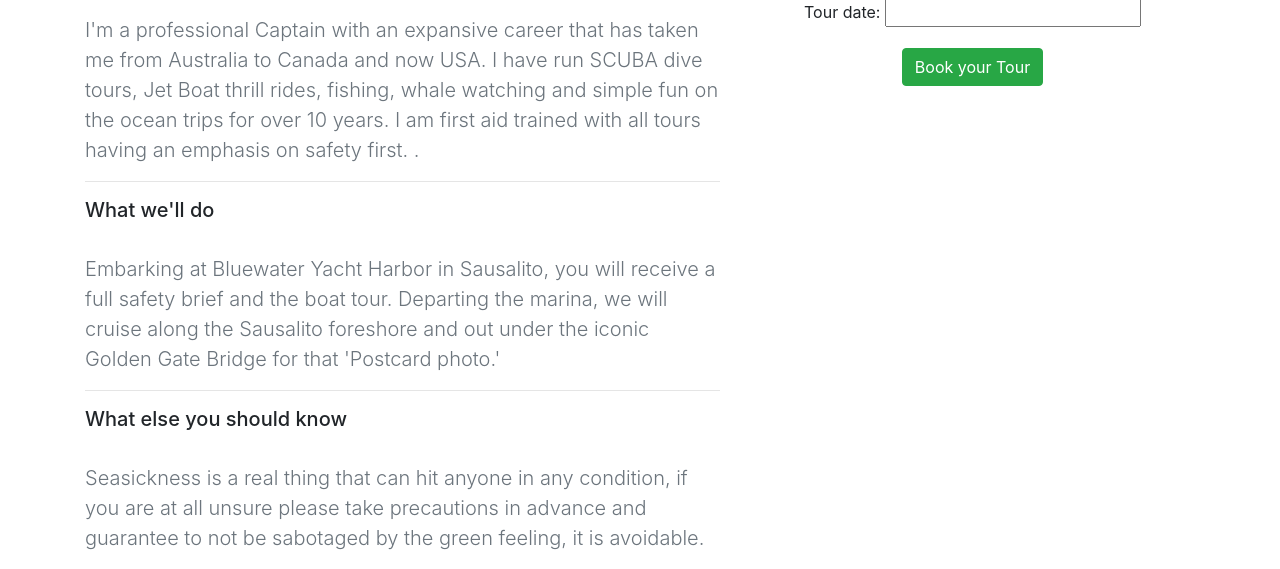
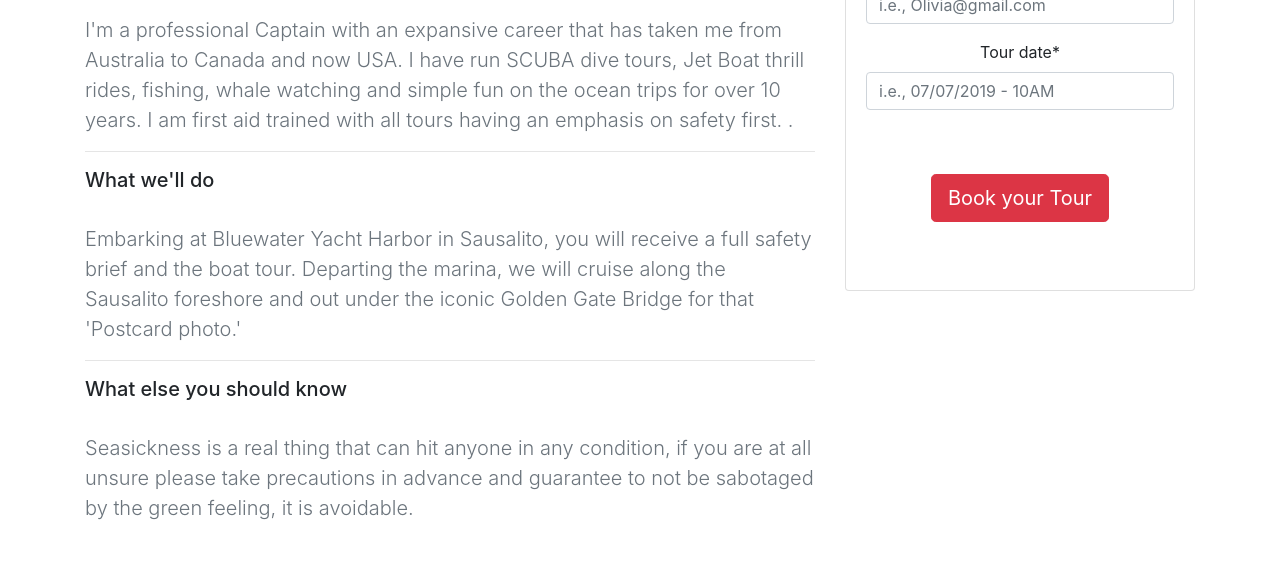
Before and after one commit to cj-yourjourney/testing, a Django app: page /sf/golden-gate-bridge-tour/ in a window 1280 px wide. Shown: the part 710-1279 px from the top of the page. After the commit the page ends 1230 px from the top, so only its background shows below. Run offline with Django 3.2, Linux system fonts and the light colour scheme; some libraries are stand-ins or nearby versions.

Commit message:
add card to the form

```diff
--- a/landing_pages/forms.py
+++ b/landing_pages/forms.py
@@ -1,7 +1,26 @@
 from django.forms import ModelForm
 from .models import Tour
+from django import forms
+
+
+
 
 class TourForm(ModelForm):
+    name = forms.CharField(required=True, widget=forms.TextInput(attrs={
+        'placeholder': "i.e., Olivia Lee "
+    }
+    ))
+
+    email = forms.CharField(required=True, widget=forms.TextInput(attrs={
+        'placeholder': "i.e., Olivia@gmail.com"
+    }
+    ))
+
+    tour_date = forms.CharField(required=True, widget=forms.TextInput(attrs={
+        'placeholder': "i.e., 07/07/2019 - 10AM"
+    }
+    ))
+
     class Meta:
         model = Tour
         fields = ['name', 'email','tour_date']
--- a/templates/landing_pages/golden_gate_bridge.html
+++ b/templates/landing_pages/golden_gate_bridge.html
@@ -1,5 +1,6 @@
 {% extends 'base.html' %}
 
+{% load crispy_forms_tags %}
 
 {% block css%}
 <style>
@@ -48,7 +49,7 @@ div.jumbotron{
     <!-- First Row --- about host & Book tour form-->
 
 <div class="row">
-    <div class="col-12 col-sm-12 col-md-7 col-lg-7 col-lx-7">
+    <div class="col-12 col-sm-12 col-md-8 col-lg-8 col-lx-8">
     <h5>About your host</h5>
 
 <p><img class='rounded-circle' src="http://i67.tinypic.com/1z5nu3a.png" width="120" height="120">
@@ -81,14 +82,25 @@ Departing the marina, we will cruise along the Sausalito foreshore and out under
        <!-- end of left col-->
 
 
-    <div class="col-12 col-sm-12 col-md-5 col-lg-5 col-lx-5 text-center">
-        <br> <br>
+    <div class="col-12 col-sm-12 col-md-4 col-lg-4 col-lx-4 text-center">
+
+
+        <div class="card">
+   <div class="card-body">
+
+
       <form method="POST", enctype="multipart/form-data"> {% csrf_token %}
-  {{ tour_form.as_p }}
+  {{ tour_form.name|as_crispy_field }}
+  {{ tour_form.email|as_crispy_field }}
+  {{ tour_form.tour_date|as_crispy_field }}
 
-   <button type="submit" class="btn btn-success">Book your Tour</button>
+          <br><br>
+   <button type="submit" class="btn btn-danger btn-lg">Book your Tour</button>
+          <br><br> <br>
 </form>
 </div>
+</div>
+   </div>
 
 </div>
 
--- a/templates/navbar.html
+++ b/templates/navbar.html
@@ -7,7 +7,6 @@
     <div class="navbar-nav">
       <a class="nav-item nav-link " href="{% url 'landing_pages:home-page'%}"> <p class="h6 font-weight-bold">Home &nbsp; </p></span></a>
       <a class="nav-item nav-link" href="{% url 'landing_pages:golden-gate-bridge'%}"><p class=" h6 font-weight-bold">Book Tour &nbsp; </p></a>
-      <a class="nav-item nav-link" href="{% url 'landing_pages:contact-page' %}"><p class="h6 font-weight-bold">Contact &nbsp;</p></a>
     </div>
   </div>
 </nav>
```
Also changed, not shown: journey/settings.py (+7 -0 lines).
